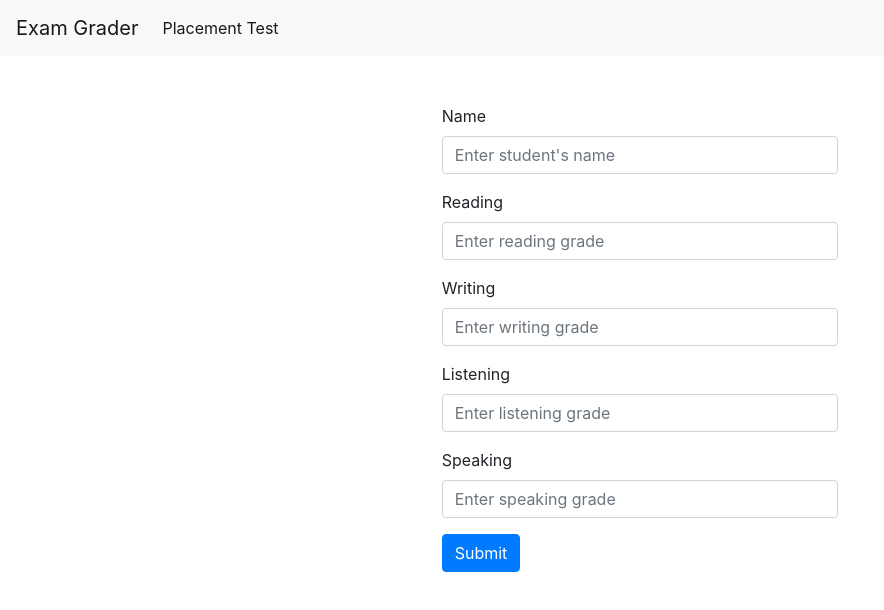
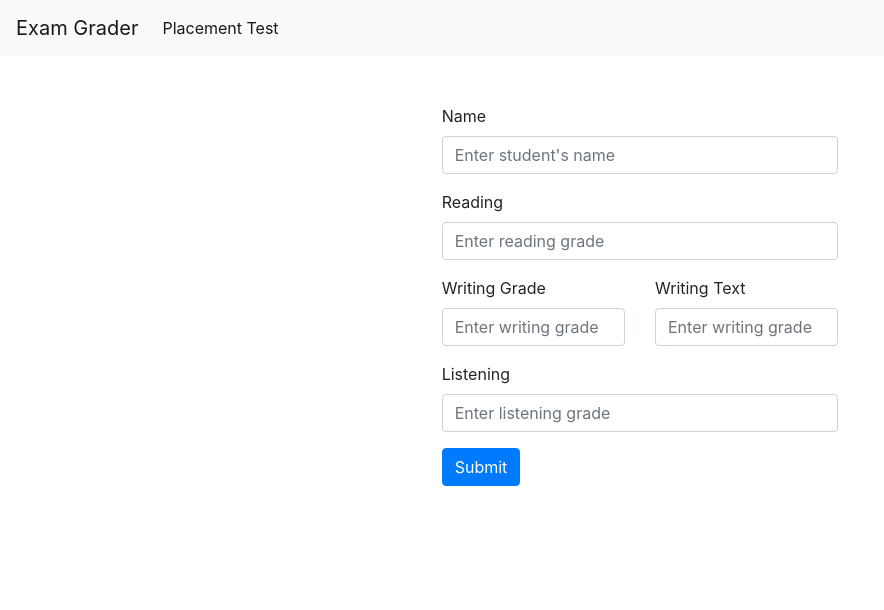
Before and after one commit to luizeduardocarvalho/ExamGraderWeb, an Angular app: page /placement-test in a window 1280 px wide. Shown: the top 610 px of the page, without its empty margins (0-884 px from the left). Built offline with nearby package versions, Linux system fonts and the light colour scheme.

Commit message:
fix component to send the correct json for placement-test

```diff
--- a/src/app/placement-test/placement-test.component.html
+++ b/src/app/placement-test/placement-test.component.html
@@ -9,20 +9,26 @@
 		<input type="text" formControlName="Reading" class="form-control" id="reading" aria-describedby="reading"
 			placeholder="Enter reading grade">
 	</div>
-	<div class="form-group">
-		<label for="writing">Writing</label>
-		<input type="text" formControlName="Writing" class="form-control" id="writing" aria-describedby="writing"
-			placeholder="Enter writing grade">
+	<div class="row">
+		<div class="col-md-6">
+			<div class="form-group">
+				<label for="writing">Writing Grade</label>
+				<input type="text" formControlName="WritingText" class="form-control" id="writing" aria-describedby="writing"
+					placeholder="Enter writing grade">
+			</div>
+		</div>
+		<div class="col-md-6">
+			<div class="form-group">
+				<label for="writing">Writing Text</label>
+				<input type="text" formControlName="WritingGrade" class="form-control" id="writing" aria-describedby="writing"
+					placeholder="Enter writing grade">
+			</div>
+		</div>
 	</div>
 	<div class="form-group">
 		<label for="listening">Listening</label>
 		<input type="text" formControlName="Listening" class="form-control" id="listening" aria-describedby="listening"
 			placeholder="Enter listening grade">
 	</div>
-	<div class="form-group">
-		<label for="speaking">Speaking</label>
-		<input type="text" formControlName="Speaking" class="form-control" id="speaking" aria-describedby="speaking"
-			placeholder="Enter speaking grade">
-	</div>
 	<button type="submit" class="btn btn-primary">Submit</button>
 </form>
--- a/src/app/placement-test/placement-test.component.ts
+++ b/src/app/placement-test/placement-test.component.ts
@@ -1,6 +1,5 @@
 import { Component, OnInit } from '@angular/core';
 import { FormBuilder } from '@angular/forms';
-import { PlacementGrade } from '../../models/placement-grade';
 import { ExamGraderService } from '../../services/exam-grader.service';
 
 @Component({
@@ -17,8 +16,8 @@ export class PlacementTestComponent implements OnInit {
       StudentName: '',
       Reading: '',
       Listening: '',
-      Writing: '',
-      Speaking: ''
+      WritingText: '',
+      WritingGrade: ''
     });
   }
 
@@ -26,7 +25,18 @@ export class PlacementTestComponent implements OnInit {
   }
 
   onSubmit(grades) {
-    this.gradeService.createGrade(grades).subscribe(x => {
+    var grade = {
+      StudentName: grades.StudentName,
+      Reading: grades.Reading,
+      Listening: grades.Listening,
+      Writing: {
+        Text: grades.WritingText,
+        Grade: grades.WritingGrade
+      }
+    };
+    console.log(grade);
+    console.log(grades);
+    this.gradeService.createGrade(grade).subscribe(x => {
       var newBlob = new Blob([x], { type: "application/application/vnd.openxmlformats-officedocument.documentml.document" });
 
       const data = window.URL.createObjectURL(newBlob);
--- a/src/services/exam-grader.service.ts
+++ b/src/services/exam-grader.service.ts
@@ -7,7 +7,7 @@ import { Observable } from 'rxjs';
 })
 export class ExamGraderService {
 
-  url = 'https://exam-grader.herokuapp.com/api/grade/pet';
+  url = 'https://exam-grader.herokuapp.com/api/grade/placement-test';
 
   constructor(private httpClient: HttpClient) { }
 
@@ -16,7 +16,6 @@ export class ExamGraderService {
   }
 
   createGrade(grade: any): Observable<Blob> {
-    console.log(grade);
     return this.httpClient.post(this.url, grade, { responseType: 'blob' });
   }
 }
```
